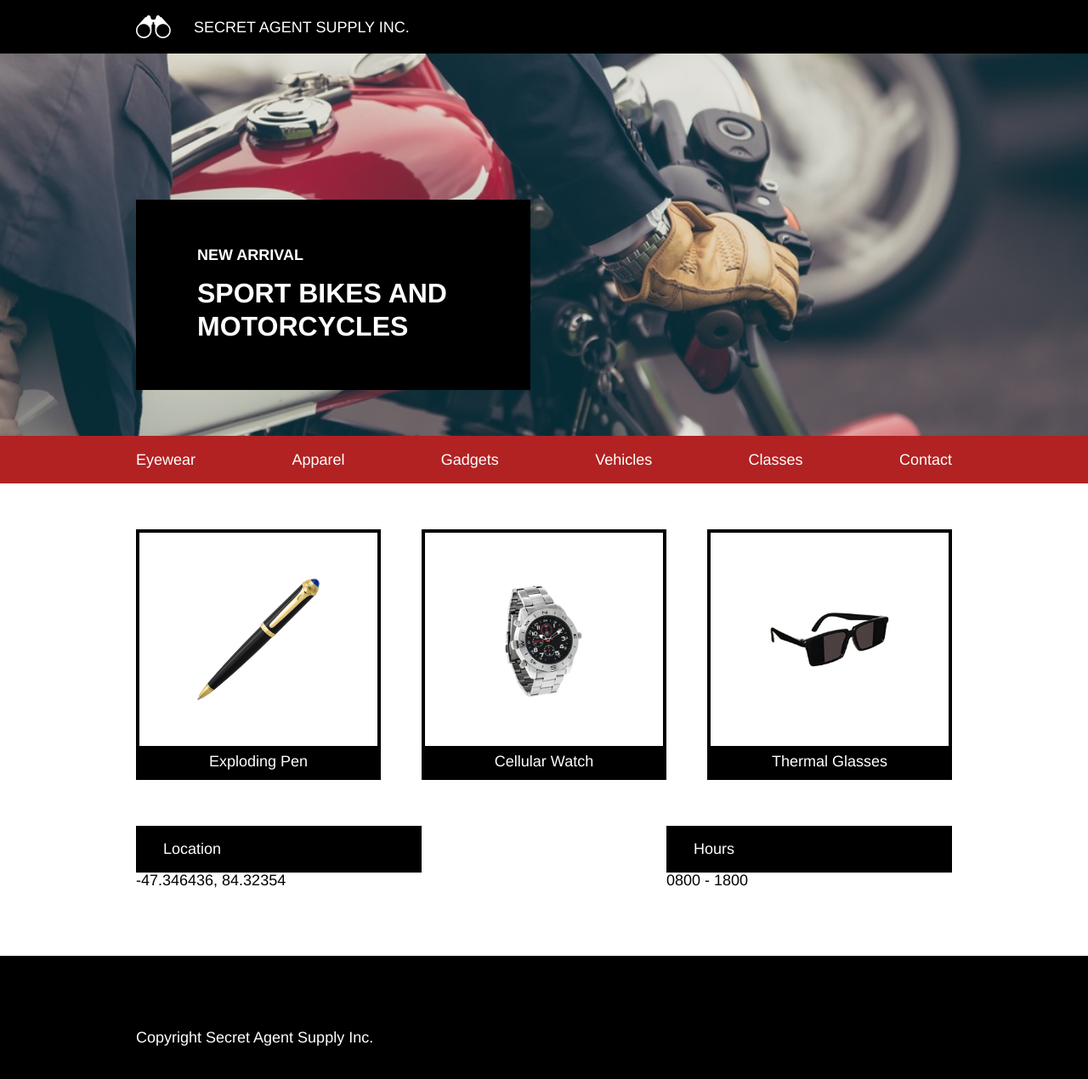
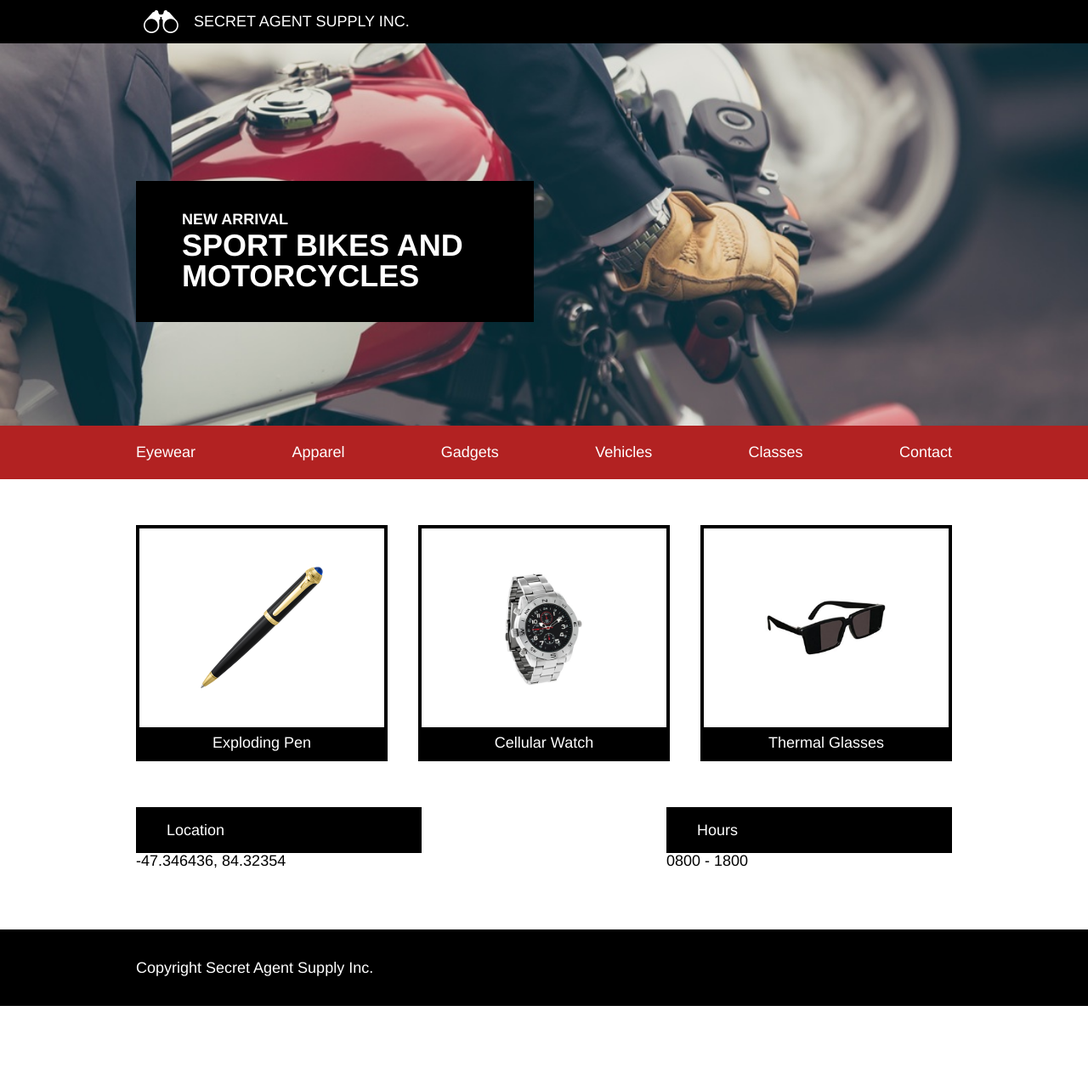
Before and after one commit to arcolion/SecretAgentSupply, a plain HTML site: page index.html in a window 1280 px wide. Shown: the whole page at 85% size. After the commit the page ends 1184 px from the top, so only its background shows below. Drawn offline with Linux system fonts and the light colour scheme.

Commit message:
Make all dimensions resizable

```diff
--- a/resources/css/style.css
+++ b/resources/css/style.css
@@ -1,4 +1,4 @@
-body {
+html {
   font-family: Helvetica;
   font-size: 18px;
 }
@@ -19,43 +19,43 @@ header {
 
 .title {
   display: flex;
-  padding: 1em 0;
+  padding: 0.66rem 0;
 }
 
 .title img {
-  height: 1.5em;
-  padding-right: 1.5em;
+  height: 1.5rem;
+  padding: 0 1rem 0 0.5rem;
 }
 
 .title h2 {
   align-self: center;
   text-transform: uppercase;
+  font-size: 1rem;
 }
 
 .banner {
   background-image: url("../images/moto.jpeg");
-  height: 25em;
+  height: 25rem;
   width: 100%;
   background-repeat: no-repeat;
   background-position: center;
   background-size: cover;
-  display: flex;
-  align-items: flex-end;
 }
 
 .banner_text {
+  position: absolute;
+  margin-top: 9rem;
   font-weight: bold;
   text-transform: uppercase;
-  margin-bottom: 3em;
   width: 20rem;
   background-color: black;
-  padding: 3.5rem  4.5rem;
+  padding: 2rem 3rem 2rem 3rem;
+  font-size: 1rem;
 }
 
 .banner_text h1 {
   font-size: 2rem;
-  margin-top: 1.1rem;
-  line-height: 1.2em;
+  margin-top: 0.25rem;
 }
 
 nav {
@@ -81,7 +81,7 @@ nav li {
 
 .item {
   align-items: center;
-  width: 17.5rem;
+  width: 30%;
   border: 4px solid black;
   display: flex;
   flex-direction: column;
@@ -93,8 +93,8 @@ nav li {
   justify-content: center;
   align-items: center;
   width: 100%;
-  height: 100%;
-  padding: 3em;
+  height: 9rem;
+  padding: 2rem;
 }
 
 .item_image img {
@@ -104,9 +104,9 @@ nav li {
 .item_description {
   width: 100%;
   text-align: center;
-  line-height: 2em;
   background-color: black;
   color: white;
+  padding: 0.5rem 0;
 }
 
 .contact {
@@ -122,8 +122,7 @@ nav li {
 .location h3 , .hours h3 {
   background-color: black;
   color: white;
-  padding: 16px 32px;
-  line-height: 1.4rem;
+  padding: 1rem 0rem 1rem 2rem;
 }
 
 footer {
@@ -131,6 +130,6 @@ footer {
   align-items: center;
   background-color: black;
   color: white;
-  height: 12rem;
-  margin-top: 5rem;
+  height: 5rem;
+  margin-top: 4rem;
 }
```
